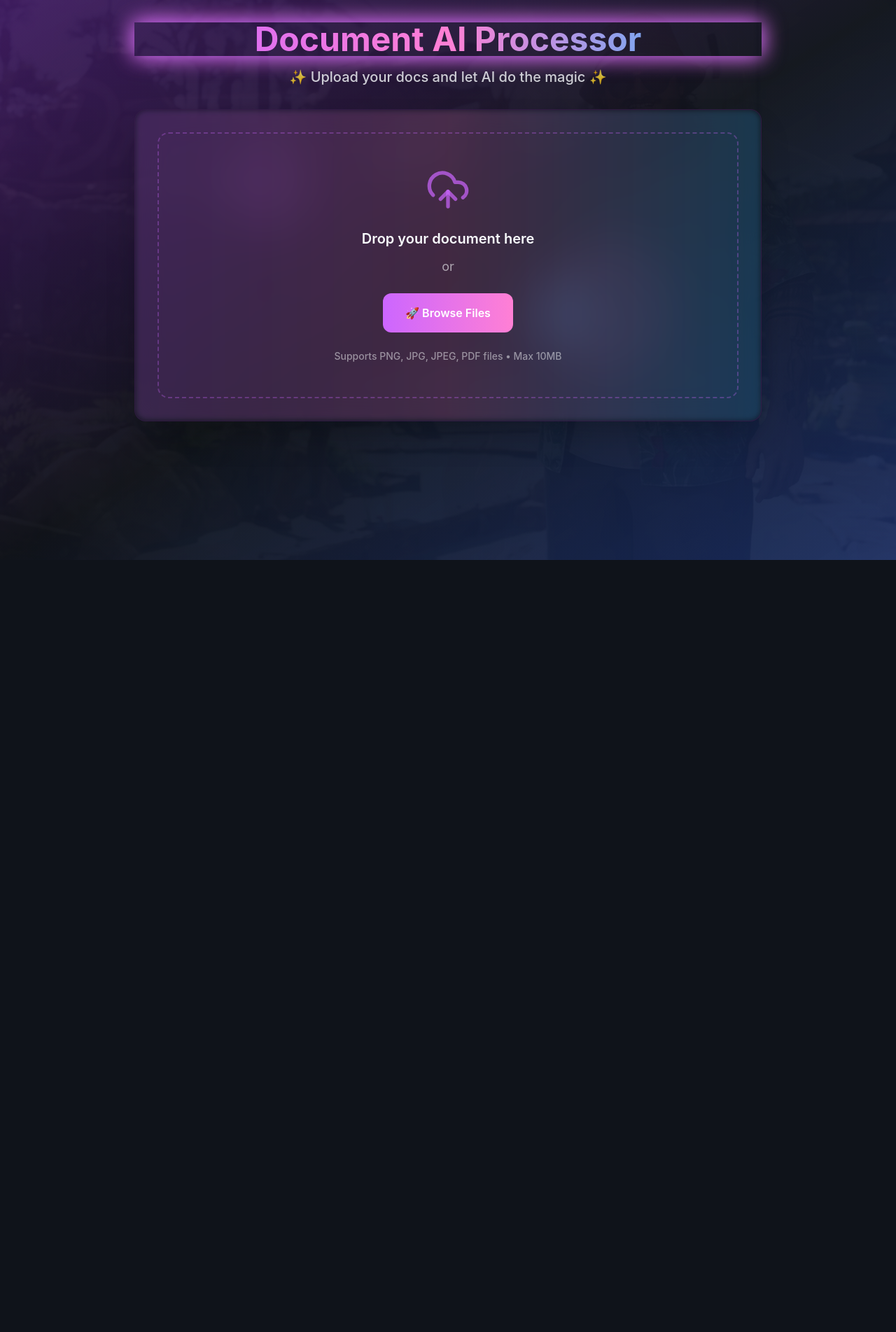
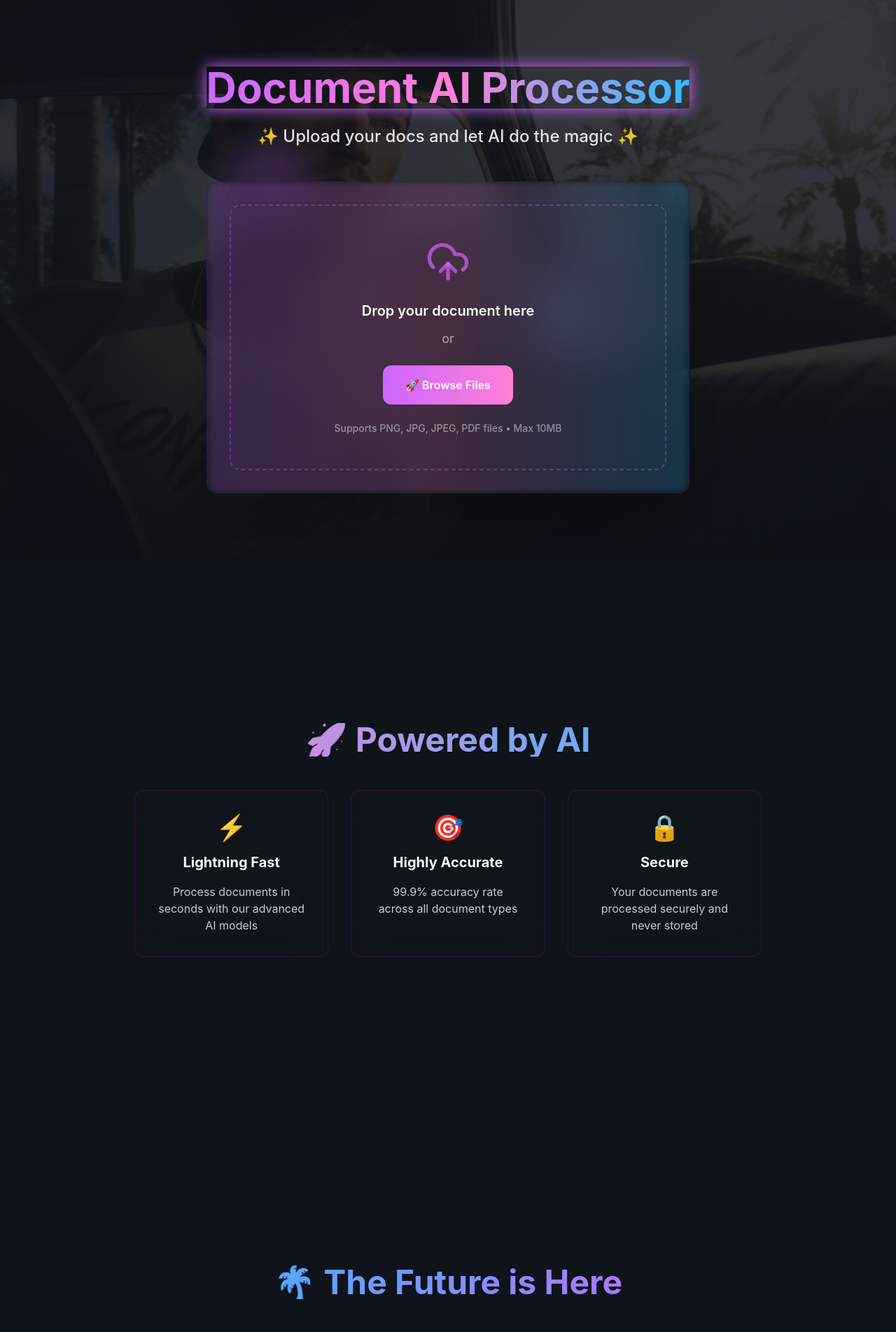
Before and after one commit to sarvottam-bhagat/docu-ai-processor, a React (Vite) app: page / in a window 1280 px wide. Shown: the top 1903 px of the page at 70% size. Before the commit the page ends 800 px from the top, so only its background shows below. Built offline with nearby package versions, Linux system fonts and the light colour scheme.

Commit message:
Make app scrollable and improve image visibility
Adjust the layout to ensure all three background images are clearly visible and the app content is scrollable.

```diff
--- a/src/pages/Index.tsx
+++ b/src/pages/Index.tsx
@@ -44,45 +44,61 @@ const Index = () => {
   };
 
   return (
-    <div className="min-h-screen bg-background font-inter relative overflow-hidden">
-      {/* Rotating background images */}
-      <div className="absolute inset-0 opacity-20">
+    <div className="min-h-screen bg-background font-inter relative">
+      {/* Three distinct background sections */}
+      <div className="fixed inset-0 z-0">
+        {/* Car scene background */}
         <div
-          className="absolute inset-0 bg-cover bg-center transition-opacity duration-2000 animate-pulse"
+          className="absolute inset-0 bg-cover bg-center opacity-40"
           style={{ backgroundImage: `url('/lovable-uploads/9e9469b7-67f1-4c1a-857a-d1ee26f70637.png')` }}
         ></div>
+
+        {/* Neon nightclub background - appears on scroll */}
         <div
-          className="absolute inset-0 bg-cover bg-center transition-opacity duration-2000 animate-pulse delay-2000"
-          style={{ backgroundImage: `url('/lovable-uploads/65d85017-b536-46a7-81b8-d1cb3b25713b.png')` }}
+          className="absolute inset-0 bg-cover bg-center opacity-0 transition-opacity duration-1000"
+          style={{
+            backgroundImage: `url('/lovable-uploads/65d85017-b536-46a7-81b8-d1cb3b25713b.png')`,
+            transform: 'translateY(100vh)'
+          }}
+          id="neon-bg"
         ></div>
+
+        {/* Tropical background - appears on further scroll */}
         <div
-          className="absolute inset-0 bg-cover bg-center transition-opacity duration-2000 animate-pulse delay-4000"
-          style={{ backgroundImage: `url('/lovable-uploads/7f930dad-665a-437d-901f-d0527627aa2f.png')` }}
+          className="absolute inset-0 bg-cover bg-center opacity-0 transition-opacity duration-1000"
+          style={{
+            backgroundImage: `url('/lovable-uploads/7f930dad-665a-437d-901f-d0527627aa2f.png')`,
+            transform: 'translateY(200vh)'
+          }}
+          id="tropical-bg"
         ></div>
+
+        {/* Gradient overlay for readability */}
+        <div className="absolute inset-0 bg-gradient-to-br from-background/70 via-background/60 to-background/70"></div>
       </div>
 
-      {/* Animated background gradient overlay */}
-      <div className="absolute inset-0 bg-gradient-to-br from-purple-900/60 via-background/80 to-blue-900/60"></div>
+      {/* Floating neon orbs */}
+      <div className="fixed top-1/4 left-1/4 w-32 h-32 bg-doc-primary/20 rounded-full blur-xl animate-pulse z-10"></div>
+      <div className="fixed bottom-1/3 right-1/4 w-48 h-48 bg-doc-secondary/20 rounded-full blur-xl animate-pulse delay-700 z-10"></div>
+      <div className="fixed top-1/2 right-1/3 w-24 h-24 bg-doc-accent/30 rounded-full blur-xl animate-pulse delay-1000 z-10"></div>
 
-      {/* Floating neon orbs */}
-      <div className="absolute top-1/4 left-1/4 w-32 h-32 bg-doc-primary/20 rounded-full blur-xl animate-pulse"></div>
-      <div className="absolute bottom-1/3 right-1/4 w-48 h-48 bg-doc-secondary/20 rounded-full blur-xl animate-pulse delay-700"></div>
-      <div className="absolute top-1/2 right-1/3 w-24 h-24 bg-doc-accent/30 rounded-full blur-xl animate-pulse delay-1000"></div>
-
-      <div className="container mx-auto px-4 py-8 relative z-10">
+      {/* Scrollable content */}
+      <div className="relative z-20 min-h-[300vh]">
+        {/* Hero Section */}
+        <div className="container mx-auto px-4 py-12 min-h-screen flex flex-col justify-center">
           <div className="max-w-4xl mx-auto">
             {/* Header */}
-          <div className="text-center mb-8 animate-fade-in">
-            <h1 className="text-5xl font-bold bg-gradient-to-r from-doc-primary via-doc-secondary to-doc-accent bg-clip-text text-transparent mb-4 animate-glow-pulse">
+            <div className="text-center mb-12 animate-fade-in">
+              <h1 className="text-6xl font-bold bg-gradient-to-r from-doc-primary via-doc-secondary to-doc-accent bg-clip-text text-transparent mb-6 animate-glow-pulse">
                 Document AI Processor
               </h1>
-            <p className="text-xl text-foreground/80 font-medium">
+              <p className="text-2xl text-foreground/90 font-medium">
                 ✨ Upload your docs and let AI do the magic ✨
               </p>
             </div>
 
             {/* Main Content Container */}
-          <div className="bg-card-bg/50 backdrop-blur-xl rounded-2xl shadow-2xl border border-card-border/50 p-8 relative overflow-hidden">
+            <div className="bg-card-bg/40 backdrop-blur-xl rounded-2xl shadow-2xl border border-card-border/50 p-8 relative overflow-hidden">
               {/* Neon border effect */}
               <div className="absolute inset-0 bg-gradient-to-r from-doc-primary/20 via-doc-secondary/20 to-doc-accent/20 rounded-2xl blur-sm"></div>
 
@@ -118,6 +134,50 @@ const Index = () => {
             </div>
           </div>
         </div>
+
+        {/* Features Section with Neon background */}
+        <div className="container mx-auto px-4 py-20 min-h-screen flex items-center">
+          <div className="max-w-4xl mx-auto text-center">
+            <h2 className="text-5xl font-bold bg-gradient-to-r from-doc-secondary to-doc-accent bg-clip-text text-transparent mb-12">
+              🚀 Powered by AI
+            </h2>
+            <div className="grid md:grid-cols-3 gap-8">
+              <div className="bg-card-bg/40 backdrop-blur-xl rounded-xl p-8 border border-card-border/50">
+                <div className="text-4xl mb-4">⚡</div>
+                <h3 className="text-xl font-bold text-foreground mb-4">Lightning Fast</h3>
+                <p className="text-foreground/80">Process documents in seconds with our advanced AI models</p>
+              </div>
+              <div className="bg-card-bg/40 backdrop-blur-xl rounded-xl p-8 border border-card-border/50">
+                <div className="text-4xl mb-4">🎯</div>
+                <h3 className="text-xl font-bold text-foreground mb-4">Highly Accurate</h3>
+                <p className="text-foreground/80">99.9% accuracy rate across all document types</p>
+              </div>
+              <div className="bg-card-bg/40 backdrop-blur-xl rounded-xl p-8 border border-card-border/50">
+                <div className="text-4xl mb-4">🔒</div>
+                <h3 className="text-xl font-bold text-foreground mb-4">Secure</h3>
+                <p className="text-foreground/80">Your documents are processed securely and never stored</p>
+              </div>
+            </div>
+          </div>
+        </div>
+
+        {/* About Section with Tropical background */}
+        <div className="container mx-auto px-4 py-20 min-h-screen flex items-center">
+          <div className="max-w-4xl mx-auto text-center">
+            <h2 className="text-5xl font-bold bg-gradient-to-r from-doc-accent to-doc-primary bg-clip-text text-transparent mb-12">
+              🌴 The Future is Here
+            </h2>
+            <div className="bg-card-bg/40 backdrop-blur-xl rounded-2xl p-12 border border-card-border/50">
+              <p className="text-xl text-foreground/90 leading-relaxed mb-8">
+                Experience the next generation of document processing. Our AI doesn't just read your documents - it understands them, extracts meaningful data, and delivers results that exceed human accuracy.
+              </p>
+              <button className="bg-gradient-to-r from-doc-primary to-doc-secondary hover:from-doc-primary-hover hover:to-doc-secondary text-white px-12 py-4 rounded-xl font-bold text-lg transition-all duration-300 transform hover:scale-105 hover:shadow-lg hover:shadow-doc-primary/25">
+                🔮 Try It Now
+              </button>
+            </div>
+          </div>
+        </div>
+      </div>
     </div>
   );
 };
```
Lines whose indentation alone changed are shown as unchanged.
